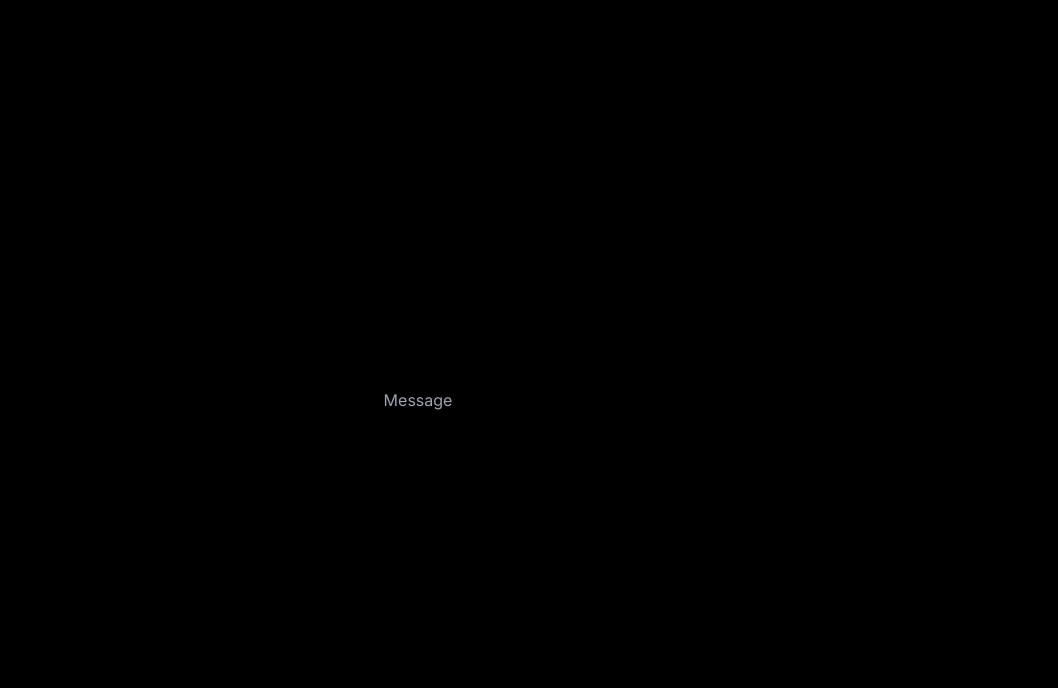
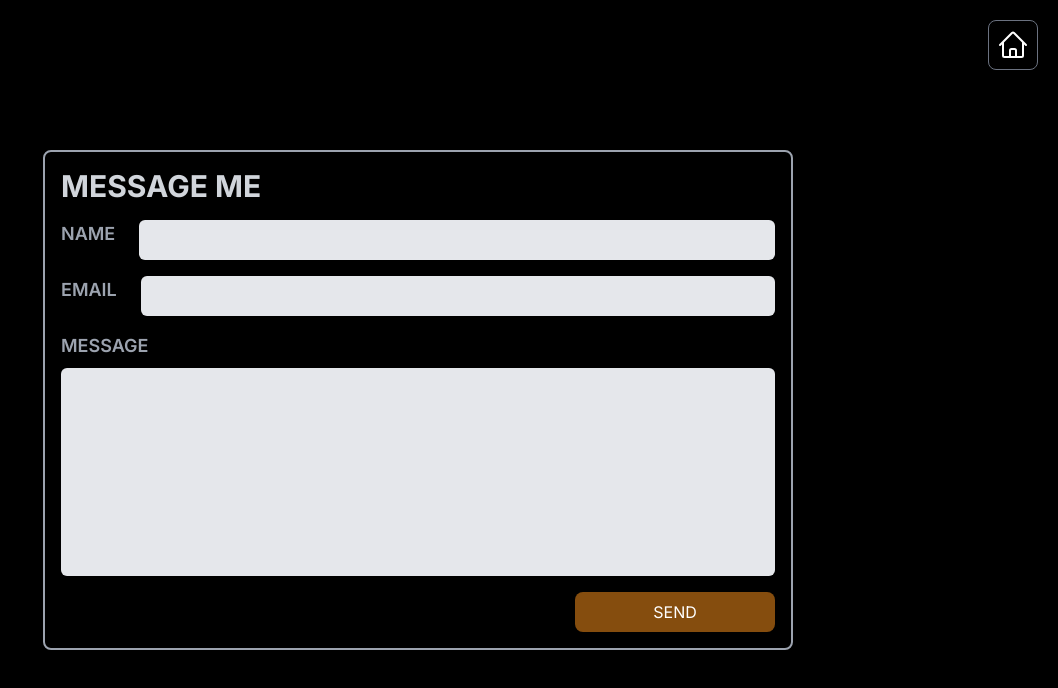
Before and after one commit to ledminh/ledminh.dev.v2, a Next.js app: page /message in a window 1280 px wide. Shown: the top 688 px of the page, without its empty margins (222-1280 px from the left). Built offline with nearby package versions, Linux system fonts and the light colour scheme.

Commit message:
message me

```diff
--- a/src/app/(landing_page)/@modal/(...)message/page.tsx
+++ b/src/app/(landing_page)/@modal/(...)message/page.tsx
@@ -1,28 +1,23 @@
 "use client";
 
+import MessageMe from "@/ui/landing_page/MessageMe";
+import CloseModalButton from "@/ui/landing_page/CloseModalButton";
+import { useEffect } from "react";
+
 export default function MessageModal() {
+  useEffect(() => {
+    document.body.style.overflow = "hidden";
+    return () => {
+      document.body.style.overflow = "unset";
+    };
+  }, []);
+
   return (
     <section className="absolute top-0 left-0 w-full h-full bg-black z-50 flex justify-center items-center">
-      <div className="p-4 border-2 border-gray-400 rounded-lg">
-        <h3>SEND MESSAGE</h3>
-        <form className="flex flex-col gap-4">
-          <label>
-            <span>NAME</span>
-            <input type="text" />
-          </label>
-          <label>
-            <span>EMAIL</span>
-            <input type="email" />
-          </label>
-          <label>
-            <span>MESSAGE</span>
-            <textarea />
-          </label>
-          <button className="bg-yellow-800 text-white p-2 rounded-lg">
-            SEND
-          </button>
-        </form>
+      <div className="absolute top-5 right-5">
+        <CloseModalButton />
       </div>
+      <MessageMe />
     </section>
   );
 }
--- a/src/app/(landing_page)/layout.tsx
+++ b/src/app/(landing_page)/layout.tsx
@@ -11,7 +11,7 @@ export default function LandingPageLayout({
   modal: React.ReactNode;
 }) {
   return (
-    <main className="relative grid grid-cols-3 gap-12 m-4 md:p-6 md:border md:border-gray-500 md:rounded-lg md:shadow-md md:shadow-gray-500 max-w-6xl">
+    <main className="grid grid-cols-3 gap-12 m-4 md:p-6 md:border md:border-gray-500 md:rounded-lg md:shadow-md md:shadow-gray-500 max-w-6xl">
       {modal}
       <div className="flex flex-col gap-12 col-span-3 md:col-span-2">
         <div className="flex flex-col gap-4">
--- a/src/app/globals.css
+++ b/src/app/globals.css
@@ -15,11 +15,11 @@ h2 {
 }
 
 h3 {
-  @apply text-gray-300 sm:text-2xl md:text-xl lg:text-2xl font-bold mb-2;
+  @apply text-gray-300 text-xl sm:text-2xl md:text-xl lg:text-2xl font-bold mb-2;
 }
 
 h4 {
-  @apply text-gray-300 text-xl font-bold mb-2;
+  @apply text-gray-300 text-lg font-bold mb-2;
 }
 
 section.with-border {
--- a/src/app/message/page.tsx
+++ b/src/app/message/page.tsx
@@ -1,3 +1,17 @@
+import Link from "next/link";
+import { HomeIcon } from "@/ui/icons";
+import MessageMe from "@/ui/landing_page/MessageMe";
+
 export default function MessagePage() {
-  return <div className="flex flex-col gap-4">Message</div>;
+  return (
+    <>
+      <Link
+        className="absolute top-5 right-5 text-white p-2 rounded-lg border border-gray-500 hover:border-yellow-600 active:border-yellow-400 hover:text-yellow-600 active:text-yellow-400"
+        href="/"
+      >
+        <HomeIcon />
+      </Link>
+      <MessageMe />
+    </>
+  );
 }
--- a/src/core/assets/icons.tsx
+++ /dev/null
@@ -1,28 +0,0 @@
-import { RiGithubFill } from "react-icons/ri";
-import { FaLinkedinIn } from "react-icons/fa6";
-import { IoIosMail } from "react-icons/io";
-import { MdOutlineMessage } from "react-icons/md";
-
-/*****************
- * Contact Icons *
- */
-
-export const GithubIcon: React.FC<{ className?: string }> = ({ className }) => {
-  return <RiGithubFill className={className} size="2rem" color="#fff" />;
-};
-
-export const LinkedInIcon: React.FC<{ className?: string }> = ({
-  className,
-}) => {
-  return <FaLinkedinIn className={className} size="2rem" color="#fff" />;
-};
-
-export const EmailIcon: React.FC<{ className?: string }> = ({ className }) => {
-  return <IoIosMail className={className} size="2rem" color="#fff" />;
-};
-
-export const MessageIcon: React.FC<{ className?: string }> = ({
-  className,
-}) => {
-  return <MdOutlineMessage className={className} size="2rem" color="#fff" />;
-};
--- /dev/null
+++ b/src/ui/icons.tsx
@@ -0,0 +1,58 @@
+import { RiGithubFill } from "react-icons/ri";
+import { FaLinkedinIn } from "react-icons/fa6";
+import { IoIosMail } from "react-icons/io";
+import { MdOutlineMessage } from "react-icons/md";
+
+/*****************
+ * Contact Icons *
+ */
+
+export const GithubIcon: React.FC<{ className?: string }> = ({ className }) => {
+  return <RiGithubFill className={className} size="2rem" color="#fff" />;
+};
+
+export const LinkedInIcon: React.FC<{ className?: string }> = ({
+  className,
+}) => {
+  return <FaLinkedinIn className={className} size="2rem" color="#fff" />;
+};
+
+export const EmailIcon: React.FC<{ className?: string }> = ({ className }) => {
+  return <IoIosMail className={className} size="2rem" color="#fff" />;
+};
+
+export const MessageIcon: React.FC<{ className?: string }> = ({
+  className,
+}) => {
+  return <MdOutlineMessage className={className} size="2rem" color="#fff" />;
+};
+
+export const CloseIcon: React.FC<{ className?: string }> = ({ className }) => {
+  return (
+    <svg className={`w-8 h-8 ${className}`} viewBox="0 0 24 24">
+      <path
+        fill="currentColor"
+        d="M14.59 12l4.7-4.7a1 1 0 10-1.42-1.42L13.17 11l-4.7-4.7a1 1 0 10-1.42 1.42L11.36 12l-4.7 4.7a1 1 0 101.42 1.42L13.17 13l4.7 4.7a1 1 0 001.42-1.42z"
+      />
+    </svg>
+  );
+};
+
+export const HomeIcon: React.FC<{ className?: string }> = ({ className }) => {
+  return (
+    <svg
+      xmlns="http://www.w3.org/2000/svg"
+      fill="none"
+      viewBox="0 0 24 24"
+      strokeWidth={1.5}
+      stroke="currentColor"
+      className={`w-8 h-8 ${className}`}
+    >
+      <path
+        strokeLinecap="round"
+        strokeLinejoin="round"
+        d="m2.25 12 8.954-8.955c.44-.439 1.152-.439 1.591 0L21.75 12M4.5 9.75v10.125c0 .621.504 1.125 1.125 1.125H9.75v-4.875c0-.621.504-1.125 1.125-1.125h2.25c.621 0 1.125.504 1.125 1.125V21h4.125c.621 0 1.125-.504 1.125-1.125V9.75M8.25 21h8.25"
+      />
+    </svg>
+  );
+};
--- /dev/null
+++ b/src/ui/landing_page/CloseModalButton.tsx
@@ -0,0 +1,19 @@
+import { useRouter } from "next/navigation";
+import { CloseIcon } from "@/ui/icons";
+
+export default function CloseModalButton() {
+  const router = useRouter();
+
+  function closeModal() {
+    router.back();
+  }
+
+  return (
+    <button
+      className="text-white p-2 rounded-lg border border-gray-500 hover:border-yellow-600 active:border-yellow-400 hover:text-yellow-600 active:text-yellow-400"
+      onClick={closeModal}
+    >
+      <CloseIcon />
+    </button>
+  );
+}
--- /dev/null
+++ b/src/ui/landing_page/MessageMe.tsx
@@ -0,0 +1,32 @@
+export default function MessageMe() {
+  return (
+    <div className="p-4 border-2 border-gray-400 rounded-lg w-2/3 max-w-[750px]">
+      <h2>MESSAGE ME</h2>
+      <form className="flex flex-col gap-4">
+        <label className="flex flex-col gap-2 md:flex-row md:gap-6">
+          <span className="text-lg font-semibold">NAME</span>
+          <input
+            type="text"
+            className="p-2 text-black rounded-md bg-gray-200 font-semibold basis-full"
+          />
+        </label>
+        <label className="flex flex-col gap-2 md:flex-row md:gap-6">
+          <span className="text-lg font-semibold">EMAIL</span>
+          <input
+            type="email"
+            className="p-2 text-black rounded-md bg-gray-200 font-semibold basis-full"
+          />
+        </label>
+        <label className="flex flex-col gap-2">
+          <span className="text-lg font-semibold">MESSAGE</span>
+          <textarea className="p-2 text-black rounded-md resize-none h-52 bg-gray-200" />
+        </label>
+        <div className="flex justify-center md:justify-end">
+          <button className="bg-yellow-800 text-white p-2 rounded-lg hover:bg-yellow-700 active:bg-yellow-600 w-[200px]">
+            SEND
+          </button>
+        </div>
+      </form>
+    </div>
+  );
+}
```
Also changed, not shown: src/core/data/contact.ts (+1 -6 lines).
